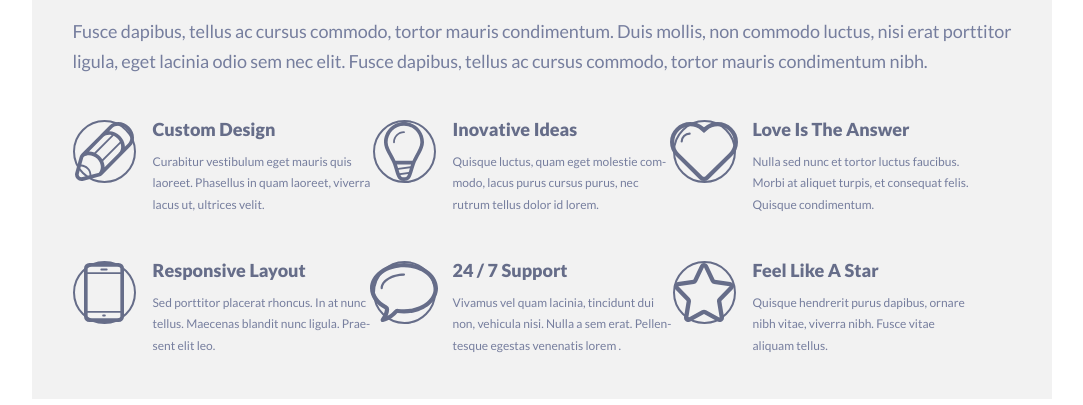
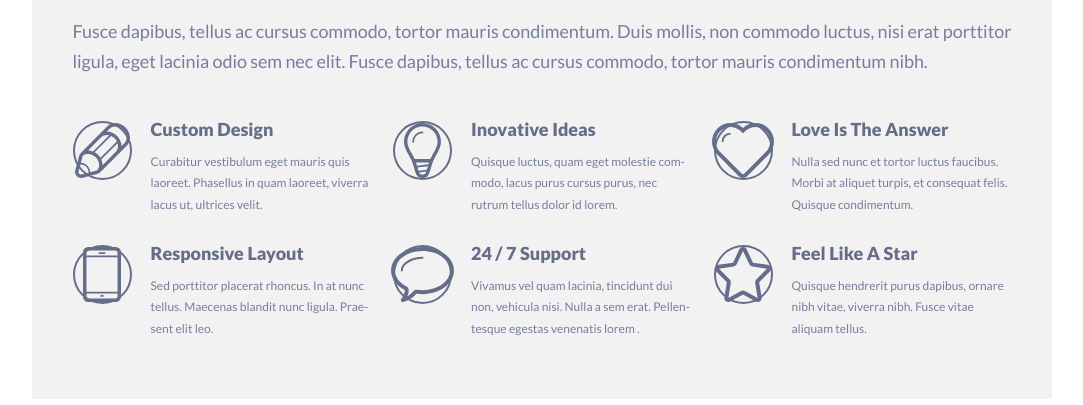
Before and after one commit to Pipal96/Singolo, a plain HTML site: page singolo.html in a window 1280 px wide. Shown: the part 786-1191 px from the top of the page, without its empty margins (98-1181 px from the left). Drawn offline with Linux system fonts and the light colour scheme.

Commit message:
feat: add html and css

```diff
--- a/singolo.css
+++ b/singolo.css
@@ -86,8 +86,11 @@ ul {
 }
 
 .header__wrapper {
+    display: -webkit-box;
     display: flex;
+    -webkit-box-align: center;
     align-items: center;
+    -webkit-box-pack: justify;
     justify-content: space-between;
     height: 84px;
     padding: 0 40px;
@@ -124,6 +127,7 @@ ul {
 .block-one__content {
     display: grid;
     grid-template-columns: 100px 240px 1fr 100px;
+    -webkit-box-align: center;
     align-items: center;
     height: 600px;
 }
@@ -288,6 +292,7 @@ ul {
 }
 
 .block-two__content-block {
+    display: -webkit-box;
     display: flex;
 }
 
@@ -311,16 +316,18 @@ ul {
 }
 
 .block-two__circle-image {
-    width: 59px;
-    height: 59px;
+    width: 55px;
+    height: 55px;
     border: 2px solid #666d89;
+    display: -webkit-box;
     display: flex;
     border-radius: 60px;
+    -webkit-box-pack: center;
     justify-content: center;
 }
 
 .block-two__circle-image_margin {
-    margin: 26px 17px 0 0;
+    margin: 27px 19px 0 0;
 }
 
 .block-two__headline-conente-block h3 {
@@ -343,11 +350,14 @@ ul {
 }
 
 .block-two__line-conent {
+    display: -webkit-box;
     display: flex;
+    -webkit-box-pack: justify;
+    justify-content: space-between;
 }
 
 .block-two__line-conent_margin {
-    margin: 30px 0 0 0;
+    margin: 13px 0 0 0;
 }
 
 .block-two__footer-line {
--- a/singolo.html
+++ b/singolo.html
@@ -30,10 +30,9 @@
                 </div>
                 <div class="header__footer">
                 </div>
+            </div>
         </section>
     </header>
-</body>
-
     <main>
         <div class="block-one">
             <div class="block-one__content">
@@ -45,7 +44,8 @@
                         <div class="block-one__red-dot block-one__red-dot_position"></div>
                     </div>
                     <div class="block-one__speaker-phone block-one__speaker-phone_position"></div>
-                <div class="block-one__image-phone block-one__image-phone_position block-one__image-phone_image"></div>
+                    <div class="block-one__image-phone block-one__image-phone_position block-one__image-phone_image">
+                    </div>
                     <div class="block-one__button-phone block-one__button-phone_position">
                         <div class="block-one__icon-button-phone block-one__icon-button-phone_position"></div>
                     </div>
@@ -68,76 +68,93 @@
         </div>
 
         <div class="block-two">
+            <section>
                 <div class="block-two__wrapper">
                     <div class="block-two__main-headline">
                         <h2>Our Services</h2>
                     </div>
                     <div class="block-two__top-paragraph">
-                <p>Fusce dapibus, tellus ac cursus commodo, tortor mauris condimentum. Duis mollis, non commodo luctus,
-                    nisi erat porttitor ligula, eget lacinia odio sem nec elit. Fusce dapibus, tellus ac cursus commodo,
+                        <p>Fusce dapibus, tellus ac cursus commodo, tortor mauris condimentum. Duis mollis, non commodo
+                            luctus,
+                            nisi erat porttitor ligula, eget lacinia odio sem nec elit. Fusce dapibus, tellus ac cursus
+                            commodo,
                             tortor mauris condimentum nibh.</p>
                     </div>
                     <div class="block-two__line-conent">
+                        <article>
                             <div class="block-two__content-block">
-                    <div class="block-two__circle-image block-two__circle-image_margin"><img src="assets/pen.svg"
-                            alt="pen">
+                                <div class="block-two__circle-image block-two__circle-image_margin"><img
+                                        src="assets/pen.svg" alt="pen">
                                 </div>
                                 <div class="block-two__headline-conente-block">
                                     <h3>Custom Design</h3>
                                     <div class="block-two__paragraph-content">
-                            <p>Curabitur vestibulum eget mauris quis laoreet. Phasellus in quam laoreet, viverra lacus
+                                        <p>Curabitur vestibulum eget mauris quis laoreet. Phasellus in quam laoreet,
+                                            viverra
+                                            lacus
                                             ut,
                                             ultrices velit.</p>
                                     </div>
                                 </div>
                             </div>
-
+                        </article>
+                        <article>
                             <div class="block-two__content-block">
-                    <div class="block-two__circle-image block-two__circle-image_margin"><img src="assets/bulb.svg"
-                            alt="bulb">
+                                <div class="block-two__circle-image block-two__circle-image_margin"><img
+                                        src="assets/bulb.svg" alt="bulb">
                                 </div>
                                 <div class="block-two__headline-conente-block">
                                     <h3>Inovative Ideas</h3>
                                     <div class="block-two__paragraph-content">
-                            <p>Quisque luctus, quam eget molestie com&shy;modo, lacus purus cursus purus, nec rutrum
+                                        <p>Quisque luctus, quam eget molestie com&shy;modo, lacus purus cursus purus,
+                                            nec
+                                            rutrum
                                             tellus
                                             dolor
                                             id lorem.</p>
                                     </div>
                                 </div>
                             </div>
-
+                        </article>
+                        <article>
                             <div class="block-two__content-block">
-                    <div class="block-two__circle-image block-two__circle-image_margin"><img src="assets/heart.svg"
-                            alt="bulb">
+                                <div class="block-two__circle-image block-two__circle-image_margin"><img
+                                        src="assets/heart.svg" alt="bulb">
                                 </div>
                                 <div class="block-two__headline-conente-block">
                                     <h3>Love Is The Answer</h3>
                                     <div class="block-two__paragraph-content">
-                            <p>Nulla sed nunc et tortor luctus faucibus. Morbi at aliquet turpis, et consequat felis.
+                                        <p>Nulla sed nunc et tortor luctus faucibus. Morbi at aliquet turpis, et
+                                            consequat
+                                            felis.
                                             Quisque condimentum.</p>
                                     </div>
                                 </div>
                             </div>
+                        </article>
                     </div>
 
+
                     <div class="block-two__line-conent block-two__line-conent_margin">
+                        <article>
                             <div class="block-two__content-block">
-                    <div class="block-two__circle-image block-two__circle-image_margin"><img src="assets/phone.svg"
-                            alt="phone">
+                                <div class="block-two__circle-image block-two__circle-image_margin"><img
+                                        src="assets/phone.svg" alt="phone">
                                 </div>
                                 <div class="block-two__headline-conente-block">
                                     <h3>Responsive Layout</h3>
                                     <div class="block-two__paragraph-content">
-                            <p>Sed porttitor placerat rhoncus. In at nunc tellus. Maecenas blandit nunc ligula.
+                                        <p>Sed porttitor placerat rhoncus. In at nunc tellus. Maecenas blandit nunc
+                                            ligula.
                                             Prae&shy;sent elit leo.</p>
                                     </div>
                                 </div>
                             </div>
-
+                        </article>
+                        <article>
                             <div class="block-two__content-block">
-                    <div class="block-two__circle-image block-two__circle-image_margin"><img src="assets/bubble.svg"
-                            alt="bubble">
+                                <div class="block-two__circle-image block-two__circle-image_margin"><img
+                                        src="assets/bubble.svg" alt="bubble">
                                 </div>
                                 <div class="block-two__headline-conente-block">
                                     <h3>24 / 7 Support</h3>
@@ -147,23 +164,28 @@
                                     </div>
                                 </div>
                             </div>
-
+                        </article>
+                        <article>
                             <div class="block-two__content-block">
-                    <div class="block-two__circle-image block-two__circle-image_margin"><img src="assets/star.svg"
-                            alt="star">
+                                <div class="block-two__circle-image block-two__circle-image_margin"><img
+                                        src="assets/star.svg" alt="star">
                                 </div>
                                 <div class="block-two__headline-conente-block">
                                     <h3>Feel Like A Star</h3>
                                     <div class="block-two__paragraph-content">
-                            <p>Quisque hendrerit purus dapibus, ornare nibh vitae, viverra nibh. Fusce vitae aliquam
+                                        <p>Quisque hendrerit purus dapibus, ornare nibh vitae, viverra nibh. Fusce vitae
+                                            aliquam
                                             tellus.</p>
                                     </div>
                                 </div>
                             </div>
+                        </article>
                     </div>
                 </div>
+            </section>
         </div>
         <div class="block-two__footer-line"></div>
     </main>
+</body>
 
 </html>
```
Lines whose indentation alone changed are shown as unchanged.
